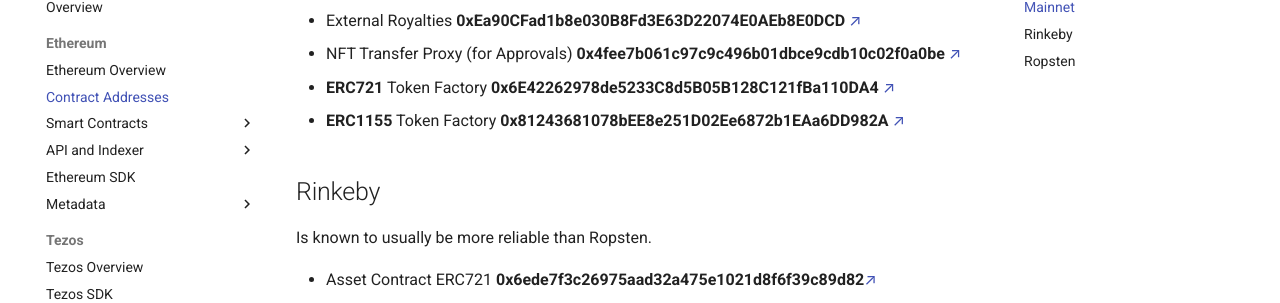
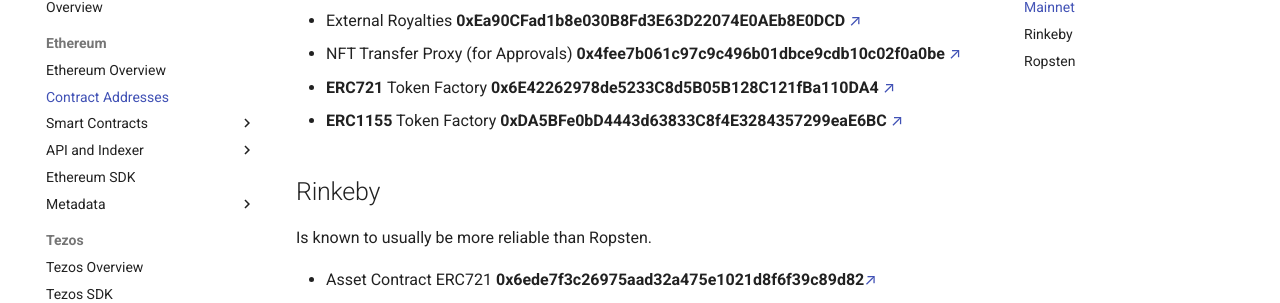
Before and after one commit to rarible/protocol, an MkDocs documentation site: the page built from docs/ethereum/contract-addresses.md, in a window 1280 px wide and 900 px high, scrolled down 314 px. Shown: the part 149-452 px from the top of the window. Built offline with MkDocs 1.6.1 and Material for MkDocs 9.7.7, drawn with Linux system fonts in a browser that asks for light colours; comment, search, counter and statistics services are not loaded.

Commit message:
Updated ERC1155RaribleFactory of  Mainnet

```diff
--- a/docs/ethereum/contract-addresses.md
+++ b/docs/ethereum/contract-addresses.md
@@ -15,7 +15,7 @@
 - External Royalties **0xEa90CFad1b8e030B8Fd3E63D22074E0AEb8E0DCD** [↗](https://etherscan.io/address/0xEa90CFad1b8e030B8Fd3E63D22074E0AEb8E0DCD#code)
 - NFT Transfer Proxy \(for Approvals\) **0x4fee7b061c97c9c496b01dbce9cdb10c02f0a0be** [↗](https://rinkeby.etherscan.io/address/0x4fee7b061c97c9c496b01dbce9cdb10c02f0a0be)
 - **ERC721** Token Factory **0x6E42262978de5233C8d5B05B128C121fBa110DA4** [↗](https://etherscan.io/address/0x6E42262978de5233C8d5B05B128C121fBa110DA4)
-- **ERC1155** Token Factory **0x81243681078bEE8e251D02Ee6872b1EAa6DD982A** [↗](https://etherscan.io/address/0x81243681078bEE8e251D02Ee6872b1EAa6DD982A)
+- **ERC1155** Token Factory **0xDA5BFe0bD4443d63833C8f4E3284357299eaE6BC** [↗](https://etherscan.io/address/0xDA5BFe0bD4443d63833C8f4E3284357299eaE6BC)
 
 ## Rinkeby
 
```
